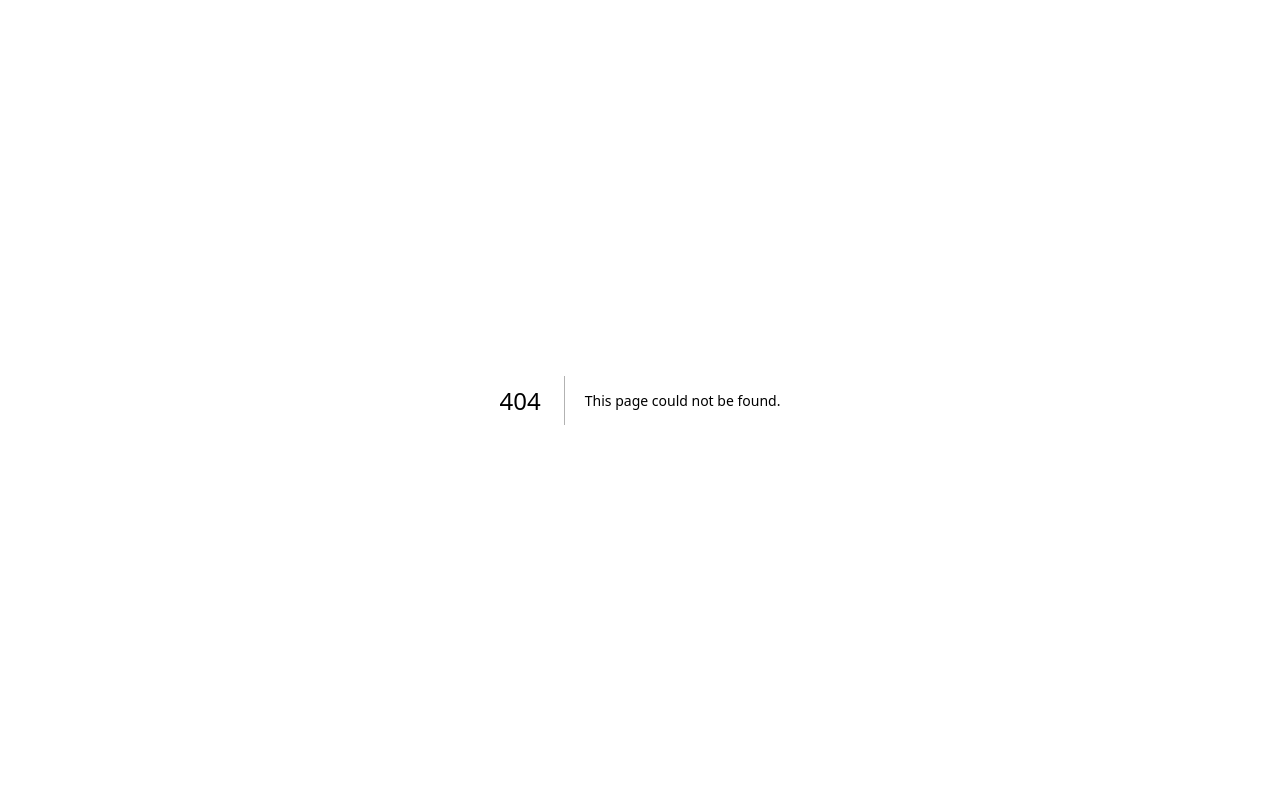
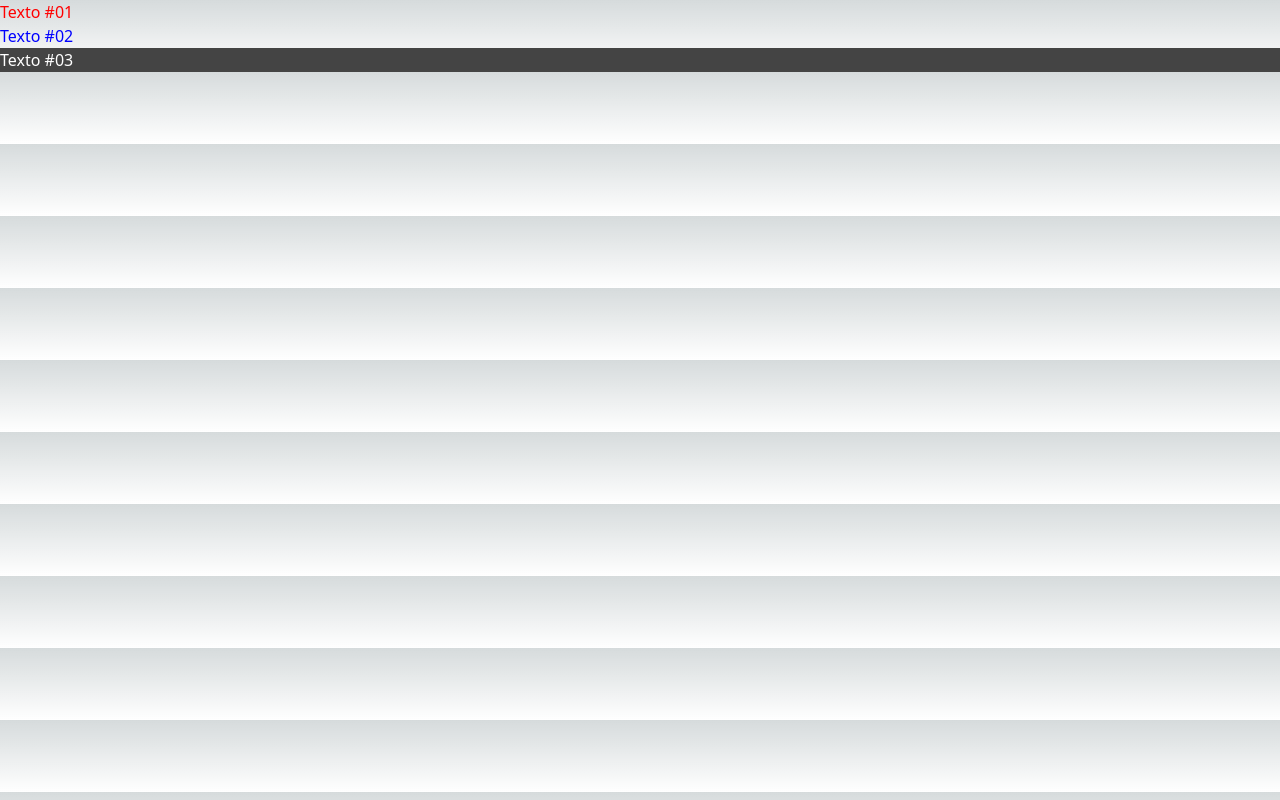
Before and after one commit to izaiasrios/exercicios, a Next.js app: page /css/integracao1 in a window 1280 px wide. Before the commit this address had no page. Built offline with nearby package versions, Linux system fonts and the light colour scheme.

Commit message:
Aplicando Estilo CSS

```diff
--- a/src/pages/_app.tsx
+++ b/src/pages/_app.tsx
@@ -1,4 +1,5 @@
 import '@/styles/globals.css'
+import './css/integracao1.css'
 import type { AppProps } from 'next/app'
 
 export default function App({ Component, pageProps }: AppProps) {
--- /dev/null
+++ b/src/pages/css/integracao1.css
@@ -0,0 +1,12 @@
+.vermelha {
+    color:red
+}
+
+.azul {
+    color:blue
+}
+
+.branca {
+    background-color: #444;
+    color:white;
+}
--- /dev/null
+++ b/src/pages/css/integracao1.jsx
@@ -0,0 +1,13 @@
+export default function integracao(){
+
+    return(
+
+        <div>
+            <div className="vermelha">Texto #01</div>
+            <div className="azul">Texto #02</div>
+            <div className="branca">Texto #03</div>
+        </div>
+
+    )
+
+}
--- /dev/null
+++ b/src/pages/css/integracao2.jsx
@@ -0,0 +1,12 @@
+import styles from "./integracao2.module.css"
+export default function integracao2(){
+
+    return(
+
+        <div id={styles.integracao2}>
+            <div className={styles.vemelha}>Texto #01</div>
+            <div className={styles.azul}>Texto #02</div>
+            <div className={styles.branca}>Texto #03</div>
+        </div>
+    )
+}
--- /dev/null
+++ b/src/pages/css/integracao2.module.css
@@ -0,0 +1,20 @@
+#integracao2{
+    height: 100vh;
+    display: flex;
+    flex-direction: column;
+    justify-content: center;
+    align-items: center;
+}
+
+.vermelha {
+    color:red
+}
+
+.azul {
+    color:blue
+}
+
+.branca {
+    background-color: #444;
+    color:white;
+}
```
